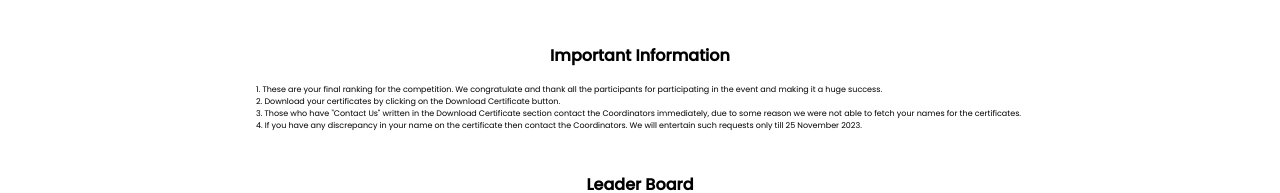
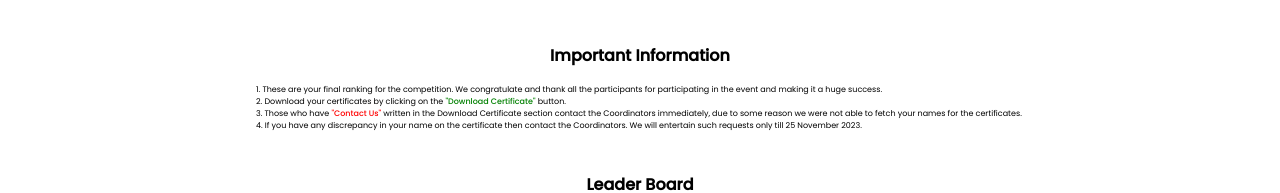
Before and after one commit to Saransh482003/Code-Spardha-Website, a Next.js app: page /results in a window 1280 px wide. Shown: the part 815-1008 px from the top of the page. Built offline with nearby package versions, Linux system fonts and the light colour scheme.

Commit message:
Certificates added

```diff
--- a/pages/results.js
+++ b/pages/results.js
@@ -22,8 +22,8 @@ const results = () => {
       <section className={styler.scoreSec}>
         <div className={styler.decInfo}>
           <p className={styler.info}>1. These are your final ranking for the competition. We congratulate and thank all the participants for participating in the event and making it a huge success.</p>
-          <p className={styler.info}>2. Download your certificates by clicking on the Download Certificate button.</p>
-          <p className={styler.info}>3. Those who have "Contact Us" written in the Download Certificate section contact the Coordinators immediately, due to some reason we were not able to fetch your names for the certificates.</p>
+          <p className={styler.info}>2. Download your certificates by clicking on the <span style={{color:"green",fontWeight:"500"}}>"Download Certificate"</span> button.</p>
+          <p className={styler.info}>3. Those who have <span style={{color:"red",fontWeight:"500"}}>"Contact Us"</span> written in the Download Certificate section contact the Coordinators immediately, due to some reason we were not able to fetch your names for the certificates.</p>
           <p className={styler.info}>4. If you have any discrepancy in your name on the certificate then contact the Coordinators. We will entertain such requests only till 25 November 2023.</p>
         </div>
       </section>
```
